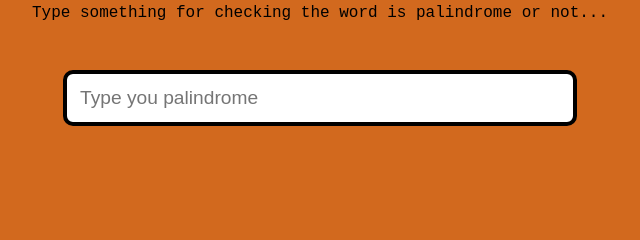
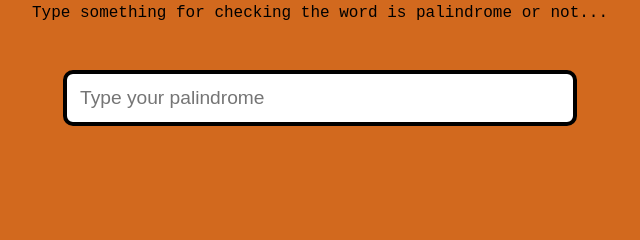
Before and after one commit to magaNasib/AbbTech, a plain HTML site: page palindromeCheck/index.html in a window 1280 px wide. Shown: the part 341-581 px from the top of the page, 320-960 px from the left. Drawn offline with Linux system fonts and the light colour scheme.

Commit message:
palindrome

```diff
--- a/palindromeCheck/index.html
+++ b/palindromeCheck/index.html
@@ -51,7 +51,7 @@
 
         <div class="form">
             <p>Type something for checking the word is palindrome or not...</p>
-            <input type="text" name="" id="inputTxt" placeholder="Type you palindrome">
+            <input type="text" name="" id="inputTxt" placeholder="Type your palindrome">
         </div>
     </div>
     <script src="script.js"></script>
```
